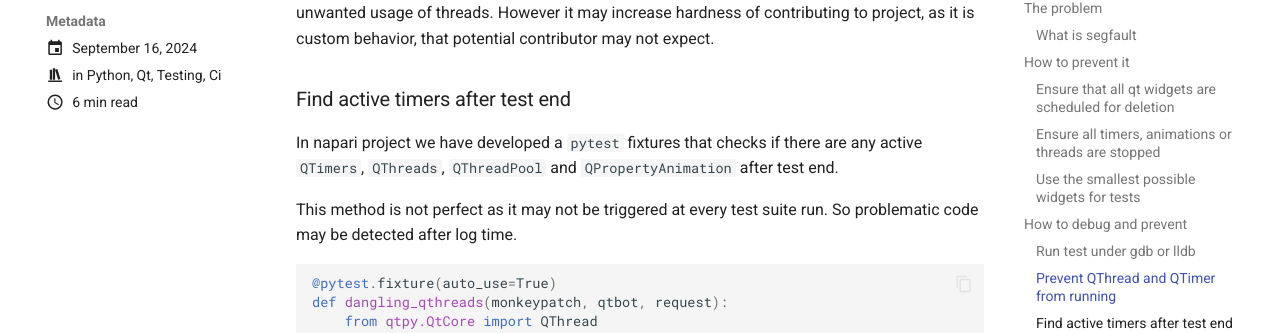
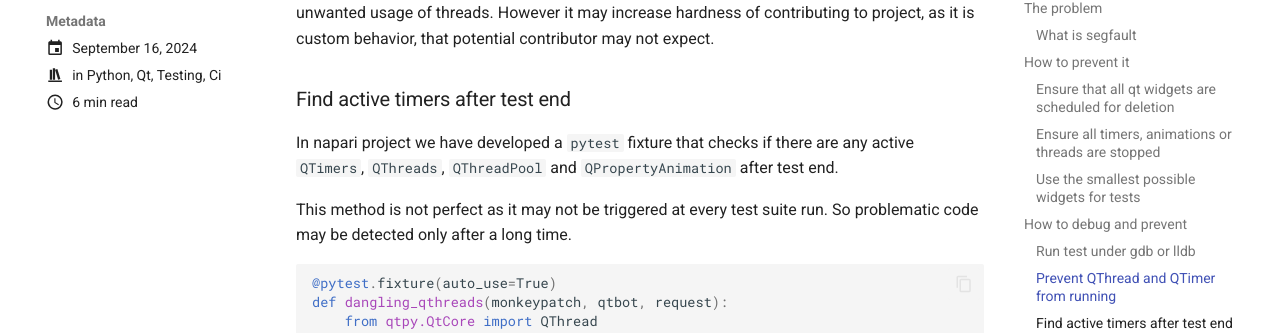
Before and after one commit to jni/Czaki.github.io, an MkDocs documentation site: the page built from docs/blog/posts/solve_qt_segfault.md, in a window 1280 px wide and 1400 px high, scrolled down 3392 px. Shown: the part 127-460 px from the top of the window. Built offline with MkDocs 1.6.1 and Material for MkDocs 9.7.7, drawn with Linux system fonts in a browser that asks for light colours; some of the changed text lies outside the part shown.

Commit message:
minor typo fixes

````diff
--- a/docs/blog/posts/solve_qt_segfault.md
+++ b/docs/blog/posts/solve_qt_segfault.md
@@ -161,9 +161,9 @@ However it may increase hardness of contributing to project, as it is custom beh
 
 ### Find active timers after test end
 
-In napari project we have developed a `pytest` fixtures that checks if there are any active `QTimers`, `QThreads`, `QThreadPool` and `QPropertyAnimation` after test end.
+In napari project we have developed a `pytest` fixture that checks if there are any active `QTimers`, `QThreads`, `QThreadPool` and `QPropertyAnimation` after test end.
 
-This method is not perfect as it may not be triggered at every test suite run. So problematic code may be detected after log time.
+This method is not perfect as it may not be triggered at every test suite run. So problematic code may be detected only after a long time.
 
 ```python
 @pytest.fixture(auto_use=True)
````
Also changed, not shown: other parts of docs/blog/posts/solve_qt_segfault.md (+2 -2 lines).
